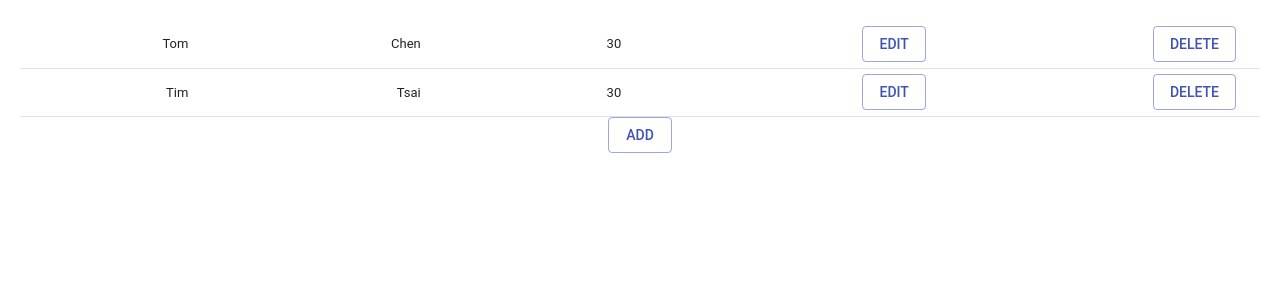
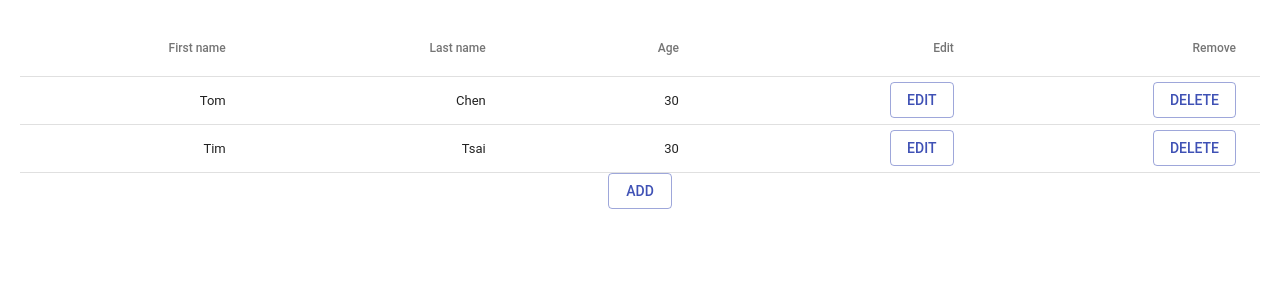
Before and after one commit to toshuyu/react-member-list, a React (Create React App) app: page / in a window 1280 px wide. Shown: the top 300 px of the page. Built offline with nearby package versions, Linux system fonts and the light colour scheme.

Commit message:
add table head

```diff
--- a/src/FormDialog.js
+++ b/src/FormDialog.js
@@ -5,7 +5,7 @@ import Dialog from '@material-ui/core/Dialog';
 import DialogActions from '@material-ui/core/DialogActions';
 import DialogContent from '@material-ui/core/DialogContent';
 import DialogContentText from '@material-ui/core/DialogContentText';
-//import DialogTitle from '@material-ui/core/DialogTitle';
+
 
 export default class FormDialog extends React.Component {
   constructor(props) {
--- a/src/MemberList.js
+++ b/src/MemberList.js
@@ -3,7 +3,7 @@ import React from 'react';
 import Table from '@material-ui/core/Table';
 import TableBody from '@material-ui/core/TableBody';
 import TableCell from '@material-ui/core/TableCell';
-//import TableHead from '@material-ui/core/TableHead';
+import TableHead from '@material-ui/core/TableHead';
 import TableRow from '@material-ui/core/TableRow';
 import FormDialog from './FormDialog';
 import DelButton from './DelButton';
@@ -27,6 +27,15 @@ class MemberList extends React.Component {
 
     return (
       <Table>
+        <TableHead>
+          <TableRow>
+            <TableCell align="right">First name</TableCell>
+            <TableCell align="right">Last name</TableCell>
+            <TableCell align="right">Age</TableCell>
+            <TableCell align="right">Edit</TableCell>
+            <TableCell align="right">Remove</TableCell>
+          </TableRow>
+        </TableHead>
         <TableBody>
           {member.map(m => (
             <TableRow key={m.id}>
```
Also changed, not shown: src/App.js (+2 -5 lines), 1 other file (tests, documents, lock files or other folders).
